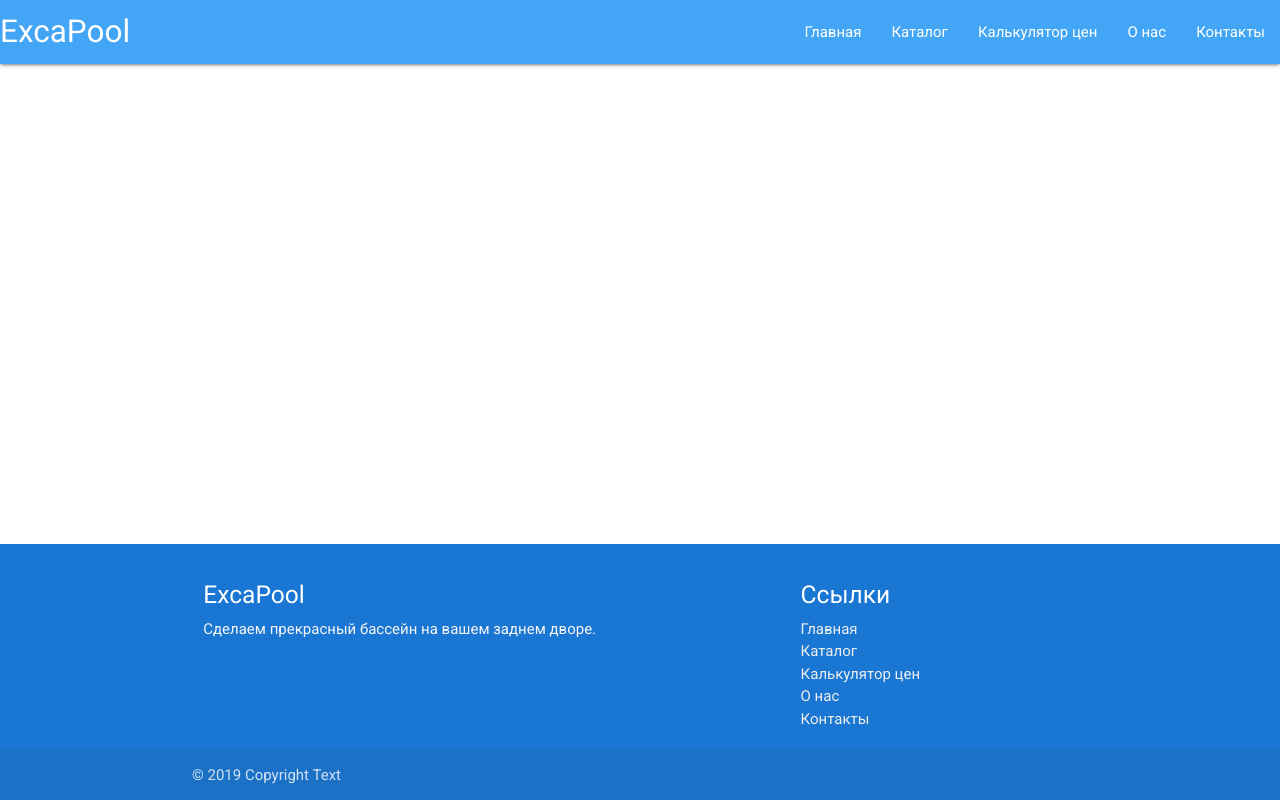
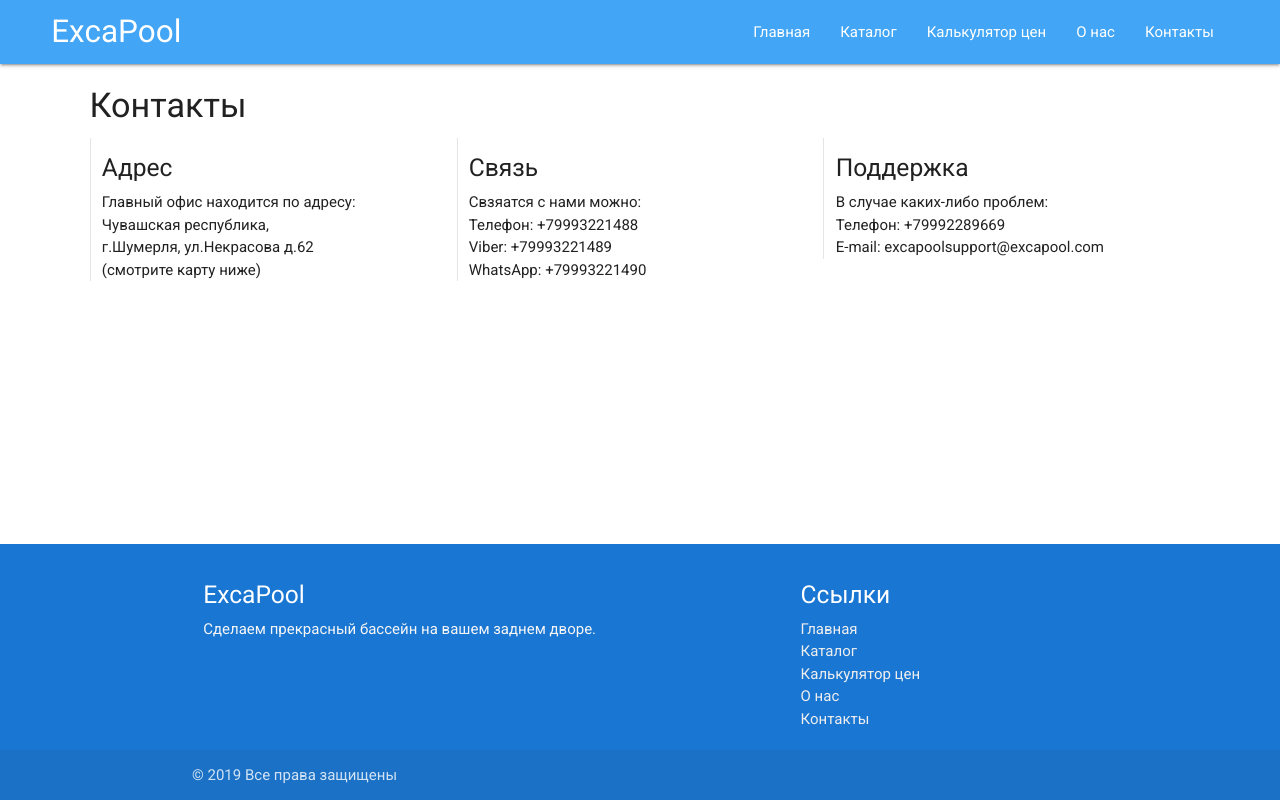
Before and after one commit to djeenwolfy/ExcaPool, a PHP site: page /Contacts.html in a window 1280 px wide. Run offline with PHP 8.4, Linux system fonts and the light colour scheme.

Commit message:
fixed contact-form & add about us

```diff
--- a/Contacts.html
+++ b/Contacts.html
@@ -1,10 +1,11 @@
 <!DOCTYPE html>
 <html lang="en">
 <head>
-	<meta charset="UTF-8">
+	<meta http-equiv="Content-Type" content="text/html; charset=UTF-8"/>
+	<meta name="viewport" content="width=device-width, initial-scale=1.0" />
 	<link href="https://fonts.googleapis.com/css?family=Roboto:100,300,400,500,700,900|Material+Icons" rel="stylesheet">
-	<link rel="stylesheet" href="css/materialize.css">
-	<link rel="stylesheet" href="css/style.css">
+	<link rel="stylesheet" href="css/materialize.css" type="text/css" media="screen,projection"/>
+	<link href="css/style.css" type="text/css" rel="stylesheet" media="screen,projection"/>
 	<link rel="shortcut icon" href="img/minilogo.png">
 	<title>ExcaPool - Контакты</title>
 </head>
@@ -13,10 +14,10 @@
 	<header>
 		<nav> <!-- Навигация и лого -->
 			<div  class="nav-wrapper  blue lighten-1">
-				<a href="index.html" class="brand-logo">ExcaPool</a>
+				<a href="index.html" class="brand-logo" id="mainLogo">ExcaPool</a>
 				<a href="#" data-target="mobile-demo" class="sidenav-trigger"><i class="material-icons">menu</i></a>
 
-				<ul class="right hide-on-med-and-down">
+				<ul class="right hide-on-med-and-down" id="mainMenu">
 					<li><a href="index.html">Главная</a></li>
 					<li><a href="Catalog.html">Каталог</a></li>
 					<li><a href="Price.html">Калькулятор цен</a></li>
@@ -37,7 +38,33 @@
 	<!-- Конец header -->
 
 	<main class="Site-content">
+		<div class="contacts row">
+			<h4>Контакты</h4>
+			<div class="col s12 m6 l4 xl4 contact-card">
+				<h5>Адрес</h5>
+				<p>Главный офис находится по адресу: <br>
+				<span>Чувашская республика, <br>
+				г.Шумерля, ул.Некрасова д.62</span></p>
+				<p>(смотрите карту ниже)</p>
+			</div>
+			<div class="col s12 m6 l4 xl4 contact-card">
+				<h5>Связь</h5>
+				<p>Свзяатся с нами можно:</p>
+				<p>Телефон: +79993221488</p>
+				<p>Viber: +79993221489</p>
+				<p>WhatsApp: +79993221490</p>
+			</div>
 
+			<div class="col s12 m6 l4 xl4 contact-card">
+				<h5>Поддержка</h5>
+				<p>В случае каких-либо проблем:</p>
+				<p>Телефон: +79992289669</p>
+				<p>E-mail: excapoolsupport@excapool.com</p>
+			</div>
+		</div>
+		<div class="map">
+			<script type="text/javascript" charset="utf-8" async src="https://api-maps.yandex.ru/services/constructor/1.0/js/?um=constructor%3A2f8050d808fcae76b199e02a5455cc3782f075a09d7ac06d2d4665b499ec1d9f&amp;width=100%25&amp;height=400&amp;lang=ru_RU&amp;scroll=true"></script>
+		</div>
 	</main>
 
 	<footer class="page-footer blue darken-2">
@@ -61,7 +88,7 @@
 		</div>
 		<div class="footer-copyright">
 			<div class="container">
-				© 2019 Copyright Text
+				© 2019 Все права защищены
 			</div>
 		</div>
 	</footer>
--- a/css/style.css
+++ b/css/style.css
@@ -12,6 +12,13 @@
 }
 .Site-content {flex: 1;}
 
+/* header */
+#mainLogo{
+	margin-left: 4vw;
+}
+#mainMenu{
+	margin-right: 4vw;
+}
 /* slider */
 .slider{
 	margin-top: 1vh;
@@ -24,7 +31,16 @@
 .slider-images{
 	box-shadow:0 0 0 500px rgba(0, 0, 0, 0.30) inset;
 }
+/* contacts */
 
+.contacts{
+	margin: 0 7vw;
+	min-height: 300px;
+
+}
+.contact-card{
+	border-left: 1px solid rgba(0, 0, 0, 0.10);
+}
 
 
 /* Catalog style*/
@@ -46,6 +62,21 @@
 li{
 	list-style:none;
 }
+
+/* label focus color */
+#field-input input:focus + label{
+  color:#039be5;
+}
+/* label underline focus color */
+#field-input input:focus{
+  border-bottom: 1px solid #039be5;
+  box-shadow: 0 1px 0 0 #039be5;
+}
+/* icon prefix focus color */
+.input-field .prefix.active {
+     color:#039be5;
+   }
+
 
 
 /*price style*/
@@ -140,3 +171,21 @@ input{
 	-webkit-box-shadow: none;
     box-shadow: none;
 	}
+
+
+/* не работают */
+@media only screen and (max-width: 992px){
+	#mainLogo{
+		margin-left: 0;
+	}
+	.contacts-card{
+		margin-bottom: 30px;
+	}
+}
+@media only screen and (max-width:600px){
+	.contact-card{
+		border-top: 1px solid rgba(0, 0, 0, 0.10);
+		border-left: none;
+
+	}
+}
```
Also changed, not shown: About.html (+7 -6 lines), Catalog.html (+14 -13 lines), Price.html (+7 -6 lines), index.html (+7 -5 lines).
